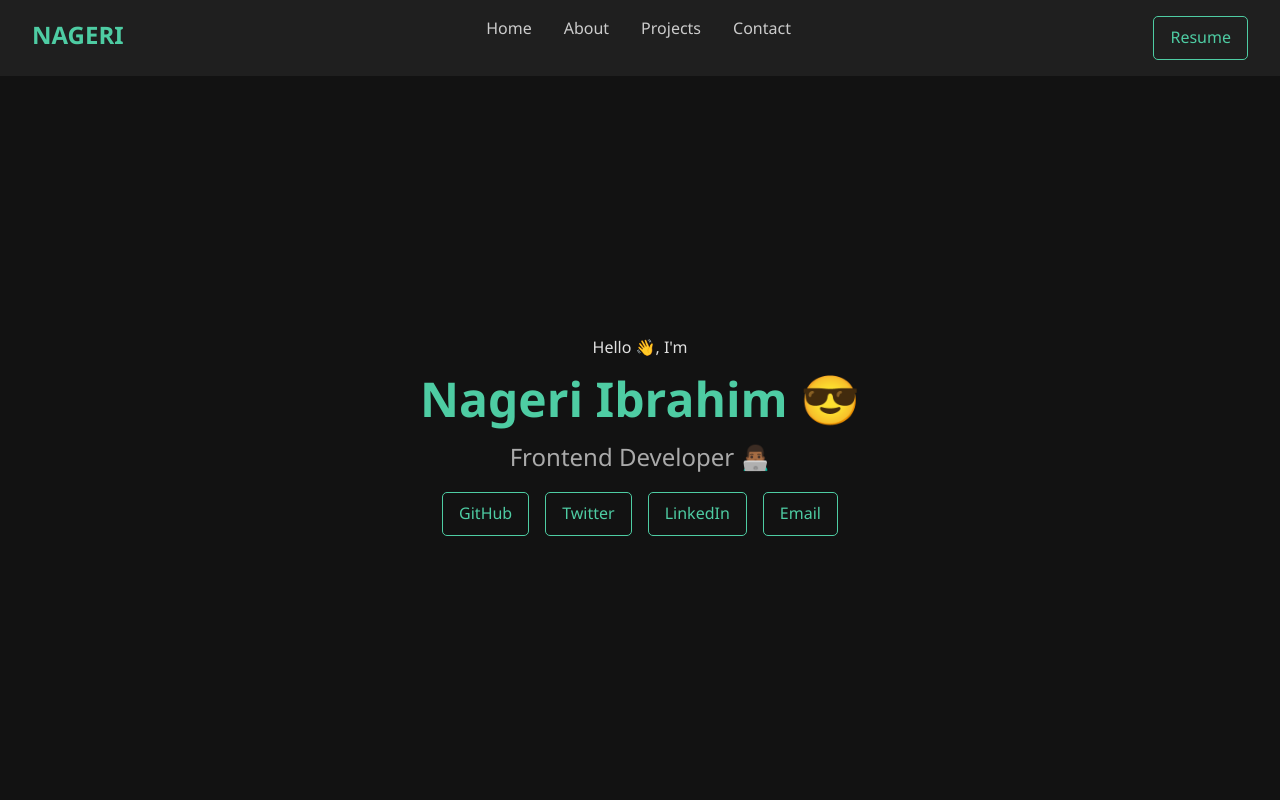
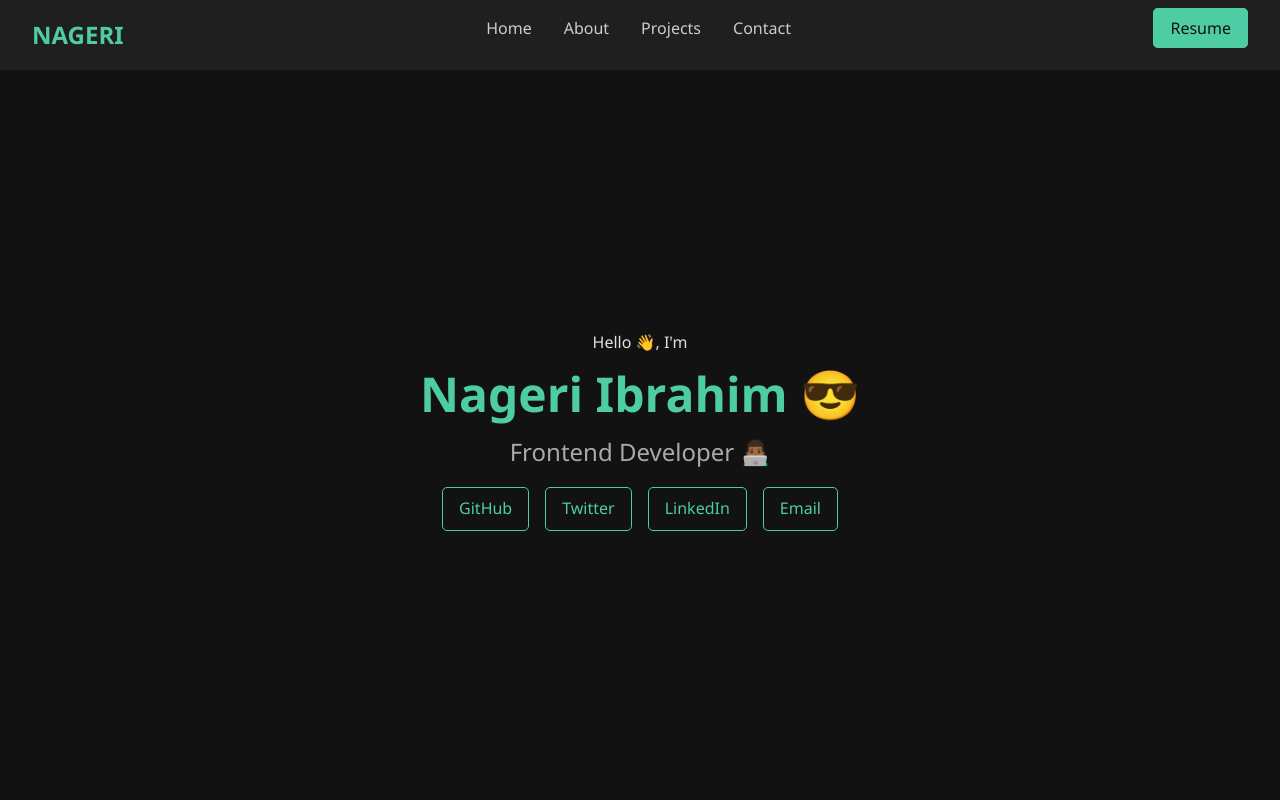
Before and after one commit to Highbee007/Portfolio-V2, a plain HTML site: page index.html in a window 1280 px wide. In both pictures the pointer is over the link "Resume". Shown: the top 800 px of the page. Drawn offline with Linux system fonts and the light colour scheme.

Commit message:
Style Resume Button

```diff
--- a/style.css
+++ b/style.css
@@ -53,7 +53,7 @@ nav a:hover {
   color: #4ecca3;
 }
 
-.resume {
+.resume a {
   color: #4ecca3;
   text-decoration: none;
   border: 1px solid #4ecca3;
@@ -97,7 +97,7 @@ nav a:hover {
   transition: background 0.3s;
 }
 
-.socials a:hover {
+.socials a:hover, .resume a:hover {
   background: #4ecca3;
   color: #121212;
 }
```
